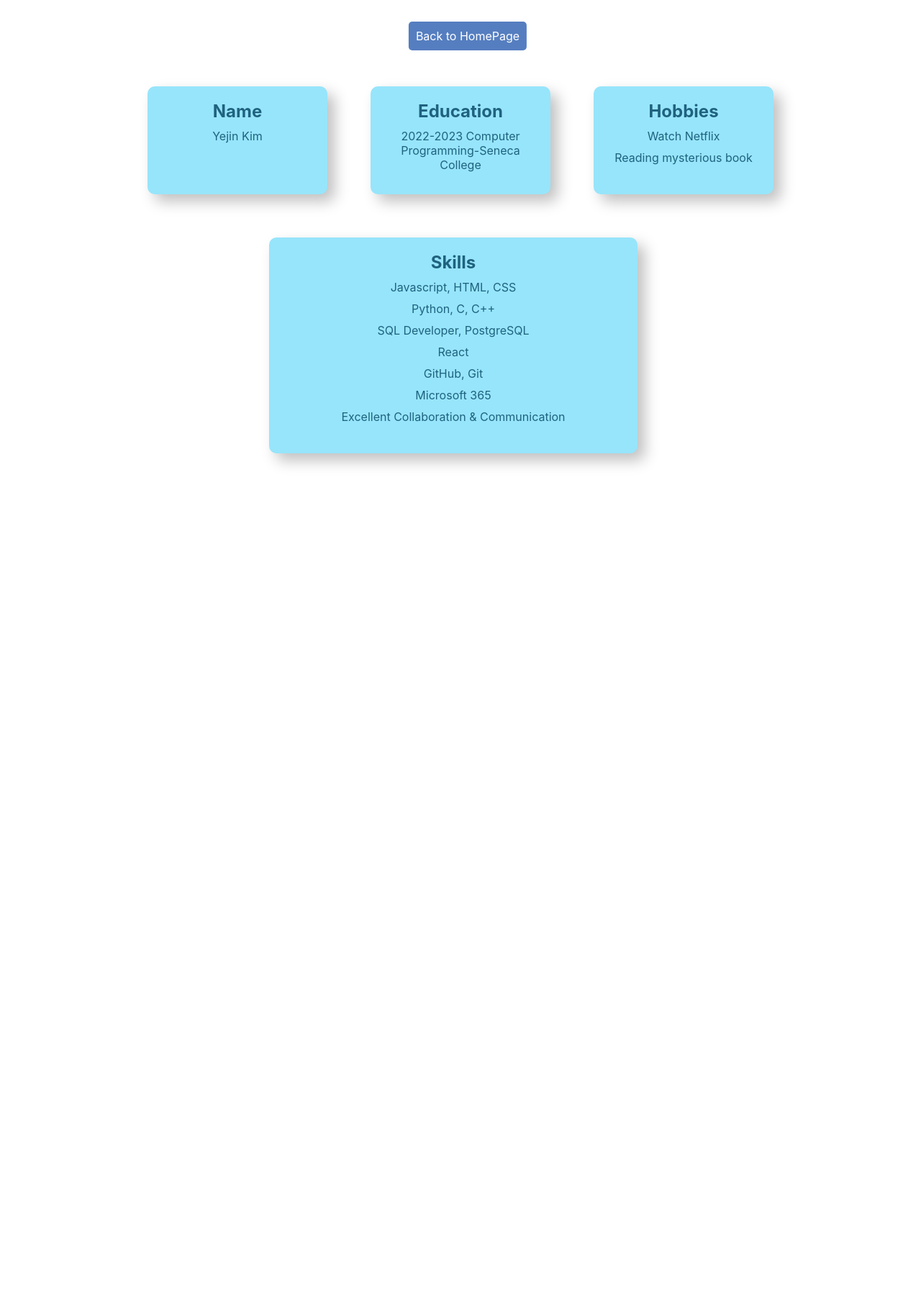
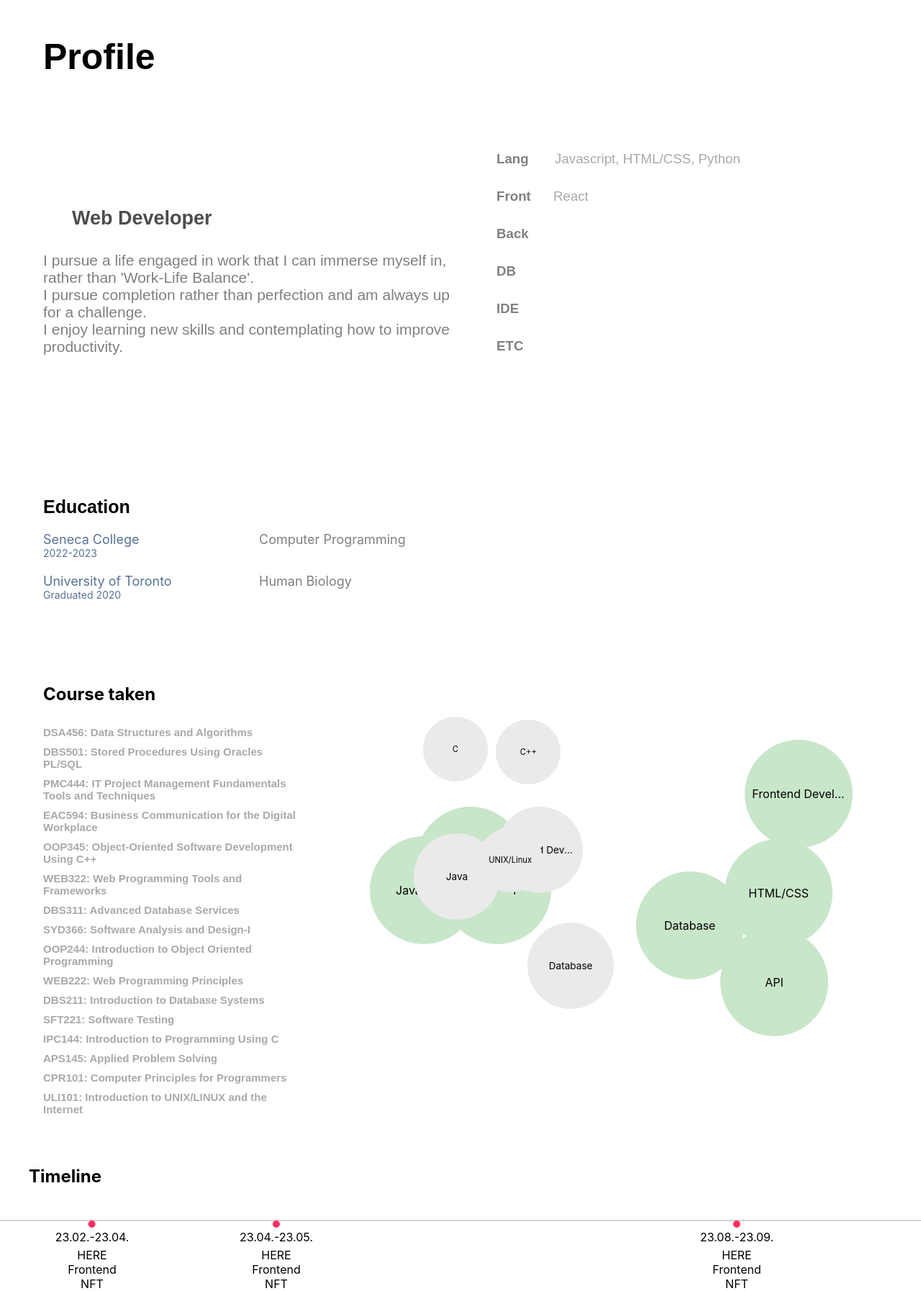
Before and after one commit to yejin2329/portfolio1, a React (Create React App) app: page /about-me in a window 1280 px wide. Shown: the whole page at 72% size. Before the commit the page ends 800 px from the top, so only its background shows below. Built offline with nearby package versions, Linux system fonts and the light colour scheme.

Commit message:
Update files

```diff
--- a/src/App.css
+++ b/src/App.css
@@ -72,10 +72,11 @@ html, body, #root{
   color: rgb(34, 90, 179);
 }
 
+/*
 .about{
   display:flex;
   grid-template-columns:repeat(auto-fit, minmax(250px, 1fr));
-  gap:20px; /*space btw stick notes*/
+  gap:20px;
   justify-content: center;
   align-items: center;
   flex-wrap:wrap;
@@ -83,47 +84,6 @@ html, body, #root{
 
 }
 
-.sticky-note, .sticky-note2{
-  background-color:#97e5fb;
-  padding: 20px;
-  margin: 20px;
-  box-shadow: 10px 10px 20px rgba(0,0,0,0.25);
-  border-radius: 10px;
-  display: flex;
-  text-align: center;
-  flex-direction: column;
-  justify-content: flex-start;
-  align-items: center;
-}
-
-
-.sticky-note h2, .sticky-note2 h2{
-  color: rgb(31, 98, 127);
-  width:100%;
-  text-align: center;
-}
-
-.sticky-note p, .sticky-note2 p{
-  color: rgb(31, 98, 127);
-  width: 100%;
-  text-align: center;
-  margin-top: 10px;
-}
-
-
-.sticky-note{
-  width: 250px;
-  height: 150px;
-}
-
-.sticky-note2{
-  width:40%;
-  margin-left:auto;
-  margin-right:auto;
-  height: 300px;
-
-
-}
 
 .about-page-container{
   min-height:100vh;
@@ -131,6 +91,249 @@ html, body, #root{
   padding-top:0;
   margin-top:0;
 
+}
+
+
+*/
+
+.container{
+  display: flex;
+  justify-content: space-between;
+  align-items: flex-start;
+  padding: 20px;
+  min-height:80vh;
+  text-align:left;
+}
+
+.App .container{
+  justify-content:flex-start;
+}
+
+.profile {
+  margin-top:30px;
+
+  display: flex;
+  flex-direction: column;
+  flex-basis: 50%; /* Adjust the width as necessary */
+  max-width: 50%; /* Adjust the max-width as necessary */
+  font-family: 'Arial', sans-serif;
+  font-size: 25px;
+}
+
+.profile h1{
+  margin-left:40px;
+}
+
+.paragraph{
+  text-align:left;
+  margin-top:180px;
+
+  font-size:18px;
+}
+
+.paragraph h3{
+  margin-left:40px;
+
+}
+
+.paragraph p{
+  font-family: 'Arial', sans-serif;
+  font-weight:normal;
+  color:grey;
+}
+.paragraph h2{
+  margin-left:80px;
+  color: rgb(78, 76, 76);
+}
+
+.skills {
+  flex-basis: 40%; /* Adjust the width as necessary */
+  max-width: 40%; /* Adjust the max-width as necessary */
+
+}
+
+.skills-category{
+  margin-top: 190px;
+  margin-left:50px;
+}
+
+.skills-category-1{
+  margin-top:30px;
+  margin-left:50px;
+}
+
+.skills-category-1 h3{
+  font-family: 'Arial', sans-serif;
+  font-weight:normal;
+  color:darkgrey;
+}
+
+.skills-category h3{
+  font-family: 'Arial', sans-serif;
+  font-weight:normal;
+  color:darkgrey;
+}
+
+.bold{
+  font-weight:bold;
+  color:grey;
+}
+
+
+/*AboutMe Page -Education*/
+.education-section{
+  padding: 20px;
+  min-height:30vh;
+  text-align:left;
+  margin-left: 40px;
+}
+
+.education-section h2{
+  margin-top:30px;
+  font-family: 'Arial', sans-serif;
+  font-size: 25px;
+}
+
+.education-section p{
+  display:grid;
+  grid-template-columns: max-content auto;
+  align-items: center;
+  text-align:left;
+  margin-top:20px;
+
+  font-size:18px;
+}
+
+.institution{
+  display:inline-block;
+  width:300px;
+  text-align:left;
+  color:rgba(9, 48, 99, 0.682)
+}
+
+.program{
+  text-align:left;
+  color:grey;
+}
+
+.education-section h{
+  font-size:14px;
+  color:rgba(9, 48, 99, 0.682)
+}
+
+/*AboutMe Page-Course*/
+.course-container{
+  display:flex;
+  justify-content: space-between;
+}
+
+.course-section{
+  width:50%;
+  padding: 20px;
+  min-height:30vh;
+  text-align:left;
+  margin-left: 40px;
+  margin-top:50px;
+}
+
+.course-section h2{
+  margin-bottom: 30px;
+}
+
+.course-section h3{
+  margin-top:10px;
+  font-family: 'Arial', sans-serif;
+  font-size: 15px;
+  color:darkgrey;
+}
+
+/*AboutMe Page-Interest*/
+.interest-container{
+  position: relative; /* Set up a relative positioning context */
+  height: 500px; /* Set a fixed height to contain the circles */
+  width: 100%; /* Full width */
+  margin-top: 90px;
+  margin-left: 70px;
+}
+
+.interest{
+  border-radius: 50%;
+  overflow:hidden;
+  display: flex;
+  justify-content: center;
+  align-items: center;
+  text-align: center;
+  position: absolute; /* Positioned absolutely within interest-container */
+  background-color: #eaeaea;
+}
+
+.interest.high{
+  font-size:1em;
+  width:150px;
+  height: 150px;
+  background-color: #c8e6c9;
+}
+
+.interest.medium{
+  font-size:0.85em;
+  width: 120px; /* Medium size for medium interest */
+  height: 120px;
+}
+
+.interest.low{
+  font-size:0.7em;
+  width: 90px; /* Smaller size for low interest */
+  height: 90px;
+}
+
+.interest span {
+  padding: 10px;
+  display: block;
+  white-space: nowrap;
+  overflow: hidden;
+  text-overflow: ellipsis;
+}
+
+/*AboutMe Page-timeline*/
+.timeline-container{
+  position: relative;
+  width: 100%;
+  padding: 50px 0; /* Provides vertical padding around the timeline */
+}
+
+.timeline-container h2{
+  text-align: left;
+  margin-left:40px;
+}
+
+.timeline{
+  position:absolute;
+  width:100%;
+  height:2px;
+  background: #d3d3d3;
+  top:50%;
+  margin-top: 60px;
+}
+
+.event{
+  position: absolute;
+  bottom: -95px; /* Adjust this value as needed to lower the events below the timeline */
+  transform: translateX(-50%);
+}
+
+.event-dot{
+  position: absolute;
+  top: -13px; /* Adjust as necessary to align with the timeline */
+  left: 50%;
+  transform: translateX(-50%);
+  width: 10px;
+  height: 10px;
+  background: #ff2e63;
+  border-radius: 50%; /* Makes it circular */
+  z-index: 2; /* Ensures it's above the timeline */
+}
+.event-date{
+  margin-bottom: 5px;
 }
 
 .current-date-time{
--- a/src/pages/AboutMe.js
+++ b/src/pages/AboutMe.js
@@ -1,41 +1,147 @@
 import React from "react";
 import {Link} from "react-router-dom";
 
+const interest=[
+    {text: 'Javascript', level:'high'},
+    {text: 'HTML/CSS', level:'high'},
+    {text: 'Python', level:'high'},
+    {text: 'Web Developer', level:'high'},
+    {text: 'Frontend Developer', level:'high'},
+    {text: 'Database', level:'high'},
+    {text: 'API', level:'high'},
+    {text: 'Database', level:'medium'},
+    {text: 'Java', level:'medium'},
+    {text: 'Backend Developer', level:'medium'},
+    {text: 'C', level:'low'},
+    {text: 'C++', level:'low'},
+    {text: 'UNIX/Linux', level:'low'},
+
+]
+
+const getRandomValue = () => Math.random() *70; // Gives a random value between 0% and 80%
+
 const AboutMePage=()=>{
     return (
-        <div className="about-page-container">
-            <Link to="/" className="back-button">Back to HomePage</Link>
-            <div className="about">
-                <div className="sticky-note">
-                     <h2>Name</h2>
-                     <p>Yejin Kim</p>
-                 </div>
-             <div className="sticky-note">
-                    <h2>Education</h2>
-                     <p>2022-2023 Computer Programming-Seneca College</p>
-                 </div>
-             <div className="sticky-note">
-               <h2>Hobbies</h2>
-               <p>Watch Netflix</p>
-                <p>Reading mysterious book</p>
+        <>
+        <div className="container">
+            <div className="profile">
+                <h1>Profile</h1>
+
+                <div className="paragraph">
+                <h2>Web Developer<br/><br/></h2>
+               <h3>
+                <p>
+                I pursue a life engaged in work that I can immerse myself in, rather than 'Work-Life Balance'. <br/>I pursue completion rather than perfection and am always up for a challenge. <br/>I enjoy learning new skills and contemplating how to improve productivity.</p></h3>
+                </div>
             </div>
-            <div className="sticky-note2">
-                <h2>Skills</h2>
-                <p>Javascript, HTML, CSS</p>
-                <p>Python, C, C++</p>
-                <p>SQL Developer, PostgreSQL</p>
-                <p>React</p>
-                <p>GitHub, Git</p>
-                <p>Microsoft 365</p>
-                <p>Excellent Collaboration & Communication</p>
+            <div className="skills">
+                <div className="skills-category">
+                    <h3><span class="bold">Lang</span> &nbsp;&nbsp;&nbsp;&nbsp;&nbsp; Javascript, HTML/CSS, Python</h3>
+
+
+                </div>
+                <div className="skills-category-1">
+                    <h3><span class="bold">Front</span>&nbsp;&nbsp;&nbsp;&nbsp;&nbsp; React</h3>
+
+                </div>
+
+                <div className="skills-category-1">
+                    <h3><span class="bold">Back</span>&nbsp;&nbsp;&nbsp;&nbsp;&nbsp; </h3>
+                </div>
+
+                <div className="skills-category-1">
+                    <h3><span class="bold">DB</span>&nbsp;&nbsp;&nbsp;&nbsp;&nbsp; </h3>
+                </div>
+
+                <div className="skills-category-1">
+                    <h3><span class="bold">IDE</span>&nbsp;&nbsp;&nbsp;&nbsp;&nbsp; </h3>
+                </div>
+
+                <div className="skills-category-1">
+                    <h3><span class="bold">ETC</span>&nbsp;&nbsp;&nbsp;&nbsp;&nbsp; </h3>
+                </div>
+
             </div>
-            <div>
-            <p>
+        </div>
+        <div className="education-section">
+            <h2>Education</h2>
 
-            </p>
-            </div>
+                <p>
+                    <span class="institution">Seneca College</span>
+                    <span class="program"> Computer Programming</span>
+                    <h>2022-2023</h>
+                </p>
+
+                <p>
+                    <span class="institution">University of Toronto</span>
+                    <span class="program">Human Biology</span>
+                    <h>Graduated 2020</h>
+                </p>
+
+
+        </div>
+    <div className="course-container">
+        <div className="course-section">
+        <h2>Course taken</h2>
+        <h3>DSA456: Data Structures and Algorithms</h3>
+        <h3>DBS501: Stored Procedures Using Oracles PL/SQL</h3>
+        <h3>PMC444: IT Project Management Fundamentals Tools and Techniques</h3>
+        <h3>EAC594: Business Communication for the Digital Workplace</h3>
+        <h3>OOP345: Object-Oriented Software Development Using C++</h3>
+        <h3>WEB322: Web Programming Tools and Frameworks</h3>
+        <h3>DBS311: Advanced Database Services</h3>
+        <h3>SYD366: Software Analysis and Design-I</h3>
+        <h3>OOP244: Introduction to Object Oriented Programming</h3>
+        <h3>WEB222: Web Programming Principles</h3>
+        <h3>DBS211: Introduction to Database Systems</h3>
+        <h3>SFT221: Software Testing</h3>
+        <h3>IPC144: Introduction to Programming Using C</h3>
+        <h3>APS145: Applied Problem Solving</h3>
+        <h3>CPR101: Computer Principles for Programmers</h3>
+        <h3>ULI101: Introduction to UNIX/LINUX and the Internet</h3>
+        </div>
+
+        <div className="interest-container">
+           {interest.map((interests)=>(
+            <div className={`interest ${interests.level}`} key={interests.text}
+                style={{
+                    top:`${getRandomValue()}%`,
+                    left:`${getRandomValue()}%`
+                }}
+                >
+                <span>{interests.text}</span>
+                </div>
+           ))}
+        </div>
+    </div>
+
+    <div className="timeline-container">
+        <h2>Timeline</h2>
+        <div className="timeline"></div>
+        <div className="event" style={{left:'10%'}}>
+        <div className="event-dot"></div> {/* This is the new dot */}
+            <div className="event-date">23.02.-23.04.</div>
+            <div className="event-title">HERE</div>
+            <div className="event-subtitle">Frontend</div>
+            <div className="event-desc">NFT</div>
+      </div>
+         <div className="event" style={{left:'30%'}}>
+         <div className="event-dot"></div> {/* This is the new dot */}
+            <div className="event-date">23.04.-23.05.</div>
+            <div className="event-title">HERE</div>
+            <div className="event-subtitle">Frontend</div>
+            <div className="event-desc">NFT</div>
+         </div>
+
+         <div className="event" style={{left:'80%'}}>
+         <div className="event-dot"></div> {/* This is the new dot */}
+            <div className="event-date">23.08.-23.09.</div>
+            <div className="event-title">HERE</div>
+            <div className="event-subtitle">Frontend</div>
+            <div className="event-desc">NFT</div>
          </div>
     </div>
+       </>
     )
 }
 
```
